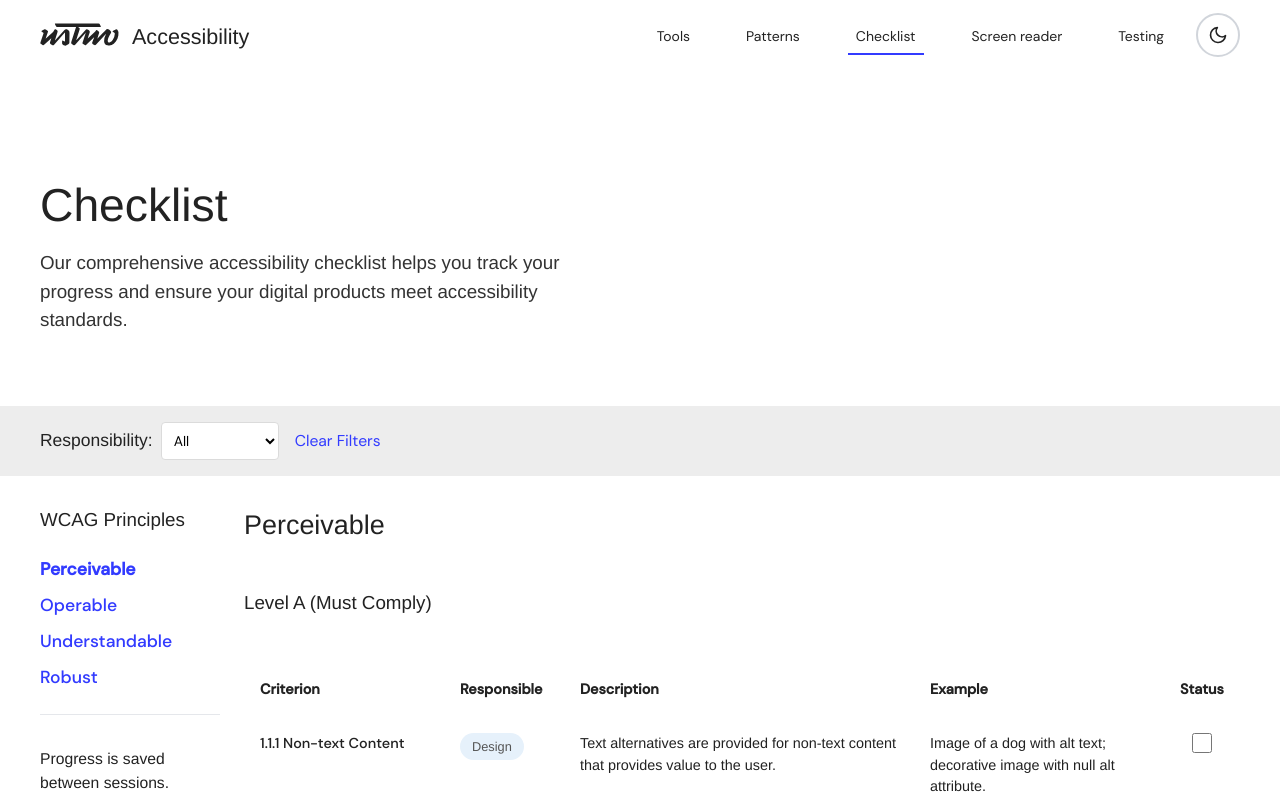
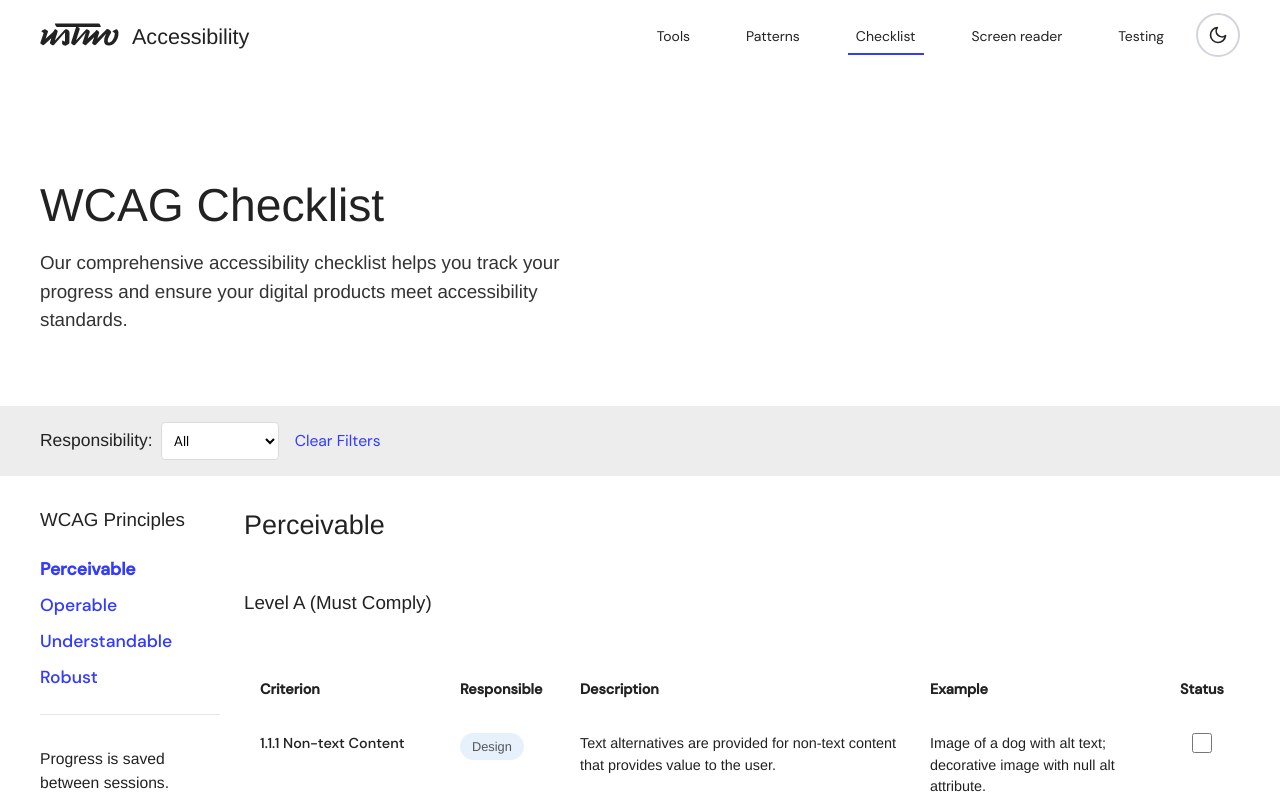
Before and after one commit to ustwo/accessibility-microsite, a React (Vite) app: page /checklist in a window 1280 px wide. Shown: the top 797 px of the page. Built offline with nearby package versions, Linux system fonts and the light colour scheme; no server answers; a web font is replaced by a local one.

Commit message:
Update Checklist title

```diff
--- a/src/components/ChecklistTemplate.tsx
+++ b/src/components/ChecklistTemplate.tsx
@@ -235,7 +235,7 @@ export default function ChecklistTemplate({ title, allData }: ChecklistTemplateP
 
   return (
     <Layout
-      title="Checklist"
+      title="WCAG Checklist"
       introText="Our comprehensive accessibility checklist helps you track your progress and ensure your digital products
       meet accessibility standards."
       theme="checklist"
--- a/src/routes/Index.tsx
+++ b/src/routes/Index.tsx
@@ -122,7 +122,7 @@ export default function Index() {
                   way to test for perceivability, operability, and robustness.
                 </p>
                 <div className="callToAction callToAction--blue" aria-hidden="true">
-                  Checklist
+                  WCAG Checklist
                 </div>
               </Col>
             </Grid>
--- a/src/routes/checklist/Index.tsx
+++ b/src/routes/checklist/Index.tsx
@@ -13,6 +13,6 @@ export default function ChecklistIndex() {
   };
 
   return (
-    <ChecklistTemplate title="Checklist" allData={allData} />
+    <ChecklistTemplate title="WCAG Checklist" allData={allData} />
   );
 }
```
